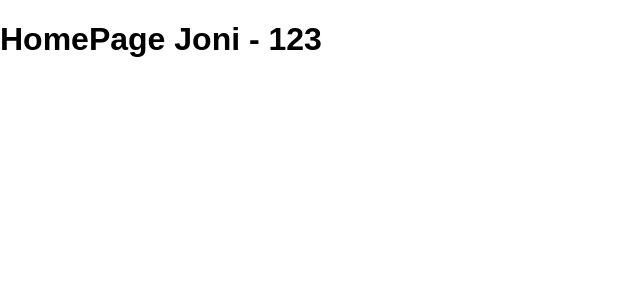
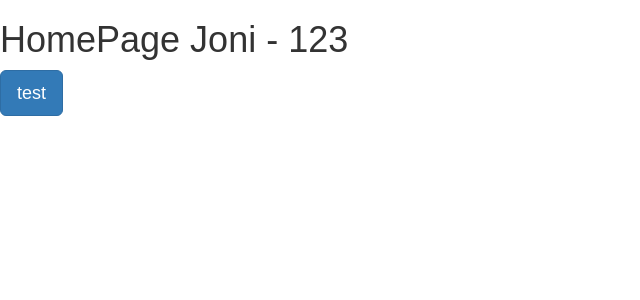
Before and after one commit to Trpal/learnogram, a React (Create React App) app: page / in a window 1280 px wide. Shown: the top 300 px of the page, without its empty margins (0-640 px from the left). Built offline with nearby package versions, Linux system fonts and the light colour scheme.

Commit message:
added bootstrap

```diff
--- a/package.json
+++ b/package.json
@@ -5,6 +5,7 @@
 	"dependencies": {
 		"prop-types": "^15.6.1",
 		"react": "^16.2.0",
+		"react-bootstrap": "^0.32.1",
 		"react-dom": "^16.2.0",
 		"react-redux": "^5.0.7",
 		"react-router": "^4.2.0",
--- a/public/index.html
+++ b/public/index.html
@@ -1,5 +1,6 @@
 <!DOCTYPE html>
 <html lang="en">
+
 <head>
   <meta charset="utf-8">
   <meta name="viewport" content="width=device-width, initial-scale=1, shrink-to-fit=no">
@@ -10,6 +11,9 @@
     -->
   <link rel="manifest" href="%PUBLIC_URL%/manifest.json">
   <link rel="shortcut icon" href="%PUBLIC_URL%/favicon.ico">
+  <link rel="stylesheet" href="https://maxcdn.bootstrapcdn.com/bootstrap/3.3.7/css/bootstrap.min.css"
+    integrity="sha384-BVYiiSIFeK1dGmJRAkycuHAHRg32OmUcww7on3RYdg4Va+PmSTsz/K68vbdEjh4u"
+    crossorigin="anonymous">
   <!--
       Notice the use of %PUBLIC_URL% in the tags above.
       It will be replaced with the URL of the `public` folder during the build.
@@ -21,6 +25,7 @@
     -->
   <title>React App</title>
 </head>
+
 <body>
   <noscript>
     You need to enable JavaScript to run this app.
@@ -37,4 +42,5 @@
       To create a production bundle, use `npm run build` or `yarn build`.
     -->
 </body>
+
 </html>
--- a/src/pages/HomePage.js
+++ b/src/pages/HomePage.js
@@ -1,5 +1,6 @@
 import React, { Component } from "react";
 import PropTypes from "prop-types";
+import { Button } from "react-bootstrap";
 
 class HomePage extends Component {
 	constructor(props) {
@@ -14,6 +15,9 @@
 				<h1>
 					HomePage {this.state.user} - {this.props.test}
 				</h1>
+				<Button bsStyle="primary" bsSize="large">
+					test
+				</Button>
 			</div>
 		);
 	}
--- a/src/store.js
+++ b/src/store.js
@@ -1,6 +1,10 @@
-import { createStore } from "redux";
+import { createStore, compose } from "redux";
 import rootReducer from "./reducers/index";
 
-const store = createStore(rootReducer);
+const enhancers = compose(
+	window.devToolsExtension ? window.devToolsExtension() : f => f
+);
+
+const store = createStore(rootReducer, enhancers);
 
 export default store;
```
Also changed, not shown: 1 other file (tests, documents, lock files or other folders). Lines whose indentation alone changed are shown as unchanged.
